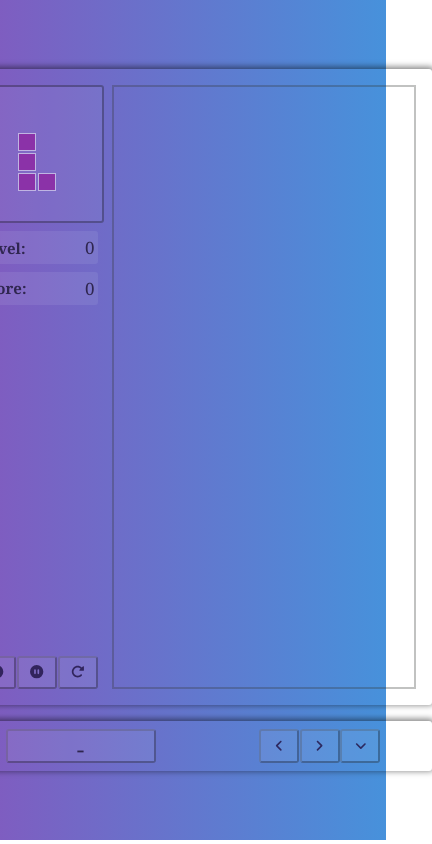
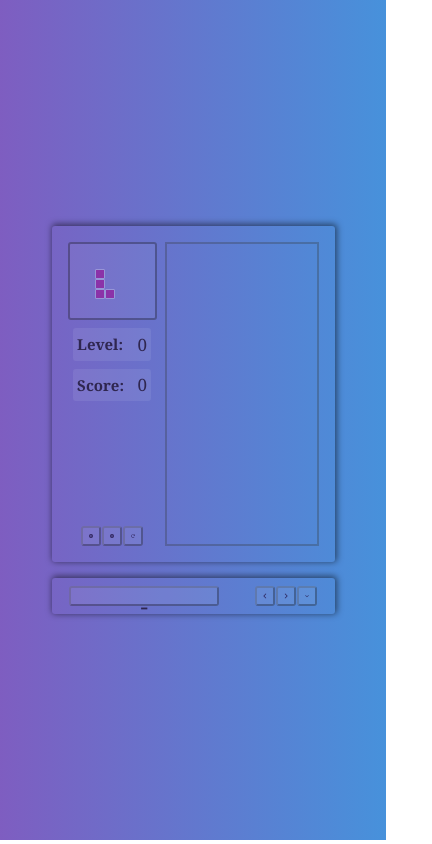
Before and after one commit to AndresMiras/games-fe, an Angular app: page /tetris in a window 390 px wide. Shown: the whole page, 432 px wide, since content can reach past the window. Built offline with nearby package versions, Linux system fonts and the light colour scheme.

Commit message:
style(index.html): implement mobile styles

```diff
--- a/package.json
+++ b/package.json
@@ -5,6 +5,7 @@
     "ng": "ng",
     "start": "ng serve",
     "build": "ng build",
+    "build-gh": "ng deploy --base-href=/games-fe/",
     "watch": "ng build --watch --configuration development",
     "test": "ng test"
   },
--- a/src/app/tetris/tetris.component.html
+++ b/src/app/tetris/tetris.component.html
@@ -3,7 +3,7 @@
     <section class="game">
       <div class="previsual">
         <section class="info-panel">
-          <div class="next">
+          <div class="next" id="next">
             <canvas #next_figure></canvas>
           </div>
           <article class="level txt-panel">
@@ -15,25 +15,25 @@
         </section>
         <section class="controls column">
           <article style="margin-top: 2rem;">
-            <button (click)="onClickInitGame()">
+            <button (click)="onClickInitGame()" class="btn-control">
               <fa-icon [icon]="faCirclePlay" [title]="'Iniciar Juego'" style="color: #26194dde;"></fa-icon>
             </button>
-            <button (click)="onClickStopGame()">
+            <button (click)="onClickStopGame()" class="btn-control">
               <fa-icon [icon]="faPauseCircle" [title]="'Pausar Juego'" style="color: #26194dde;"></fa-icon>
             </button>
-            <button (click)="onClickResetGame()">
+            <button (click)="onClickResetGame()" class="btn-control">
               <fa-icon [icon]="faRotateRight" [title]="'Reiniciar Juego'" style="color: #26194dde;"></fa-icon>
             </button>
           </article>
         </section>
       </div>
-      <canvas #board></canvas>
+      <canvas #board id="board"></canvas>
     </section>
     <div class="mobile-controls row">
       <section class="controls row" style="align-items: flex-end;">
         <span [title]="'Rotar pieza'">
           <article>
-            <button (click)="onClickRotate()" style="width: 150px;">
+            <button (click)="onClickRotate()" class="btn-rotate">
               <p style="font-size: 24px; margin:0"> - </p>
             </button>
           </article>
@@ -46,13 +46,13 @@
           </button>
         </article> -->
         <article>
-          <button (click)="onClickGoLeft()">
+          <button (click)="onClickGoLeft()" class="btn-control">
             <fa-icon [icon]="faAngleLeft" [title]="'Mover a izquierda'" style="color: #26194dde;"></fa-icon>
           </button>
-          <button (click)="onClickGoRight()">
+          <button (click)="onClickGoRight()" class="btn-control">
             <fa-icon [icon]="faAngleRight" [title]="'Mover a derecha'" style="color: #26194dde;"></fa-icon>
           </button>
-          <button (mousedown)="onMouseDownGoDown()" (mouseup)="onMouseUpStopGoDown()">
+          <button (mousedown)="onMouseDownGoDown()" (mouseup)="onMouseUpStopGoDown()" class="btn-control">
             <fa-icon [icon]="faAngleDown" [title]="'Incrementar caída'" style="color: #26194dde;"></fa-icon>
           </button>
         </article>
--- a/src/app/tetris/tetris.component.scss
+++ b/src/app/tetris/tetris.component.scss
@@ -30,7 +30,12 @@ $color-secondary-border: rgba(25, 118, 210, 0.65);
       justify-content: center;
       height: 100%;
       padding: 1em;
-      border: 2px solid linear-gradient(to right, $color-primary-border, $color-secondary-border);
+      border: 2px solid
+        linear-gradient(
+          to right,
+          $color-primary-border,
+          $color-secondary-border
+        );
       border-radius: 3px;
       box-shadow: 1px -1px 6px 1px rgba(0, 0, 0, 0.5);
       .previsual {
@@ -50,6 +55,8 @@ $color-secondary-border: rgba(25, 118, 210, 0.65);
             background-color: rgba(254, 254, 254, 0.05);
             canvas {
               border: 0;
+              max-width: 80%;
+              min-height: 70%;
             }
           }
 
@@ -129,15 +136,20 @@ $color-secondary-border: rgba(25, 118, 210, 0.65);
 }
 
 .mobile-controls {
-  padding: .5rem 0rem;
+  padding: 0.5rem 0rem;
   margin-top: 1rem;
   width: 100%;
   display: flex;
   align-items: center;
   justify-content: space-around;
-  border: 2px solid linear-gradient(to right, $color-primary-border, $color-secondary-border);
+  border: 2px solid
+    linear-gradient(to right, $color-primary-border, $color-secondary-border);
   border-radius: 3px;
   box-shadow: 1px -1px 6px 1px rgba(0, 0, 0, 0.5);
+}
+
+.btn-rotate {
+  width: 150px !important;
 }
 
 @keyframes roll {
@@ -156,3 +168,78 @@ i {
   font-style: normal;
   font-weight: 550;
 }
+
+@media only screen and (max-width: 515px) {
+  #next {
+    max-width: 75px;
+  }
+  #board {
+    max-width: 250px;
+  }
+  ::ng-deep .btn-rotate {
+    height: 1.5em !important;
+    width: 3rem;
+    svg {
+      height: 100%;
+      width: 100%;
+    }
+  }
+  ::ng-deep .btn-control {
+    svg {
+      height: 100%;
+      width: 100%;
+    }
+    height: 1.5em !important;
+    width: 1.5em !important;
+  }
+}
+
+@media only screen and (max-width: 420px) {
+  #next {
+    max-width: 75px;
+  }
+  #board {
+    max-width: 150px;
+  }
+  ::ng-deep .btn-rotate {
+    height: 1.5em !important;
+    width: 3rem;
+    svg {
+      height: 100%;
+      width: 100%;
+    }
+  }
+  ::ng-deep .btn-control {
+    svg {
+      height: 100%;
+      width: 100%;
+    }
+    height: 1.5em !important;
+    width: 1.5em !important;
+  }
+}
+
+@media only screen and (max-width: 300px) {
+  #next {
+    max-width: 65px;
+  }
+  #board {
+    max-width: 130px;
+  }
+  ::ng-deep .btn-rotate {
+    height: 1.5em !important;
+    width: 3rem;
+    svg {
+      height: 100%;
+      width: 100%;
+    }
+  }
+  ::ng-deep .btn-control {
+    svg {
+      height: 100%;
+      width: 100%;
+    }
+    height: 1.5em !important;
+    width: 1.5em !important;
+  }
+}
```
